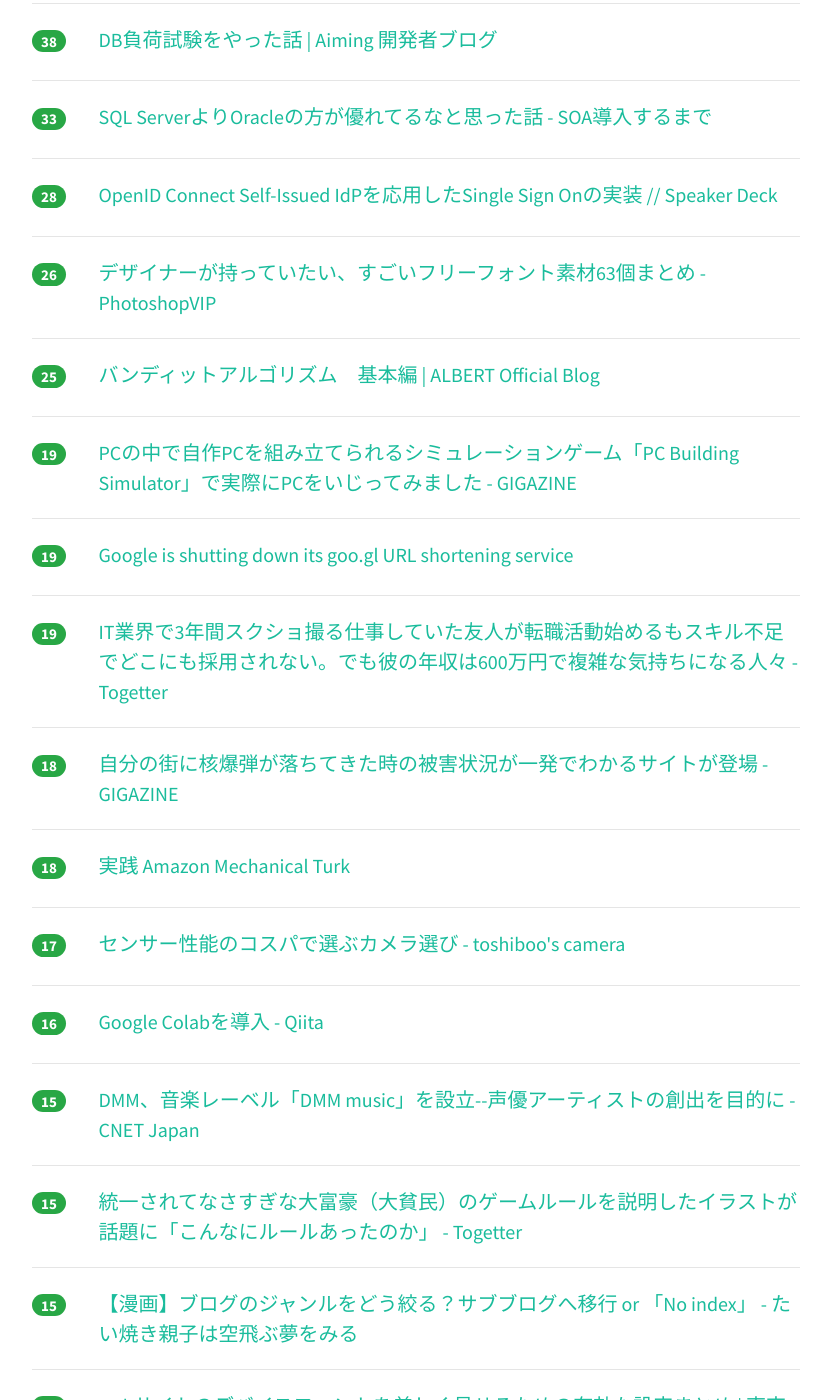
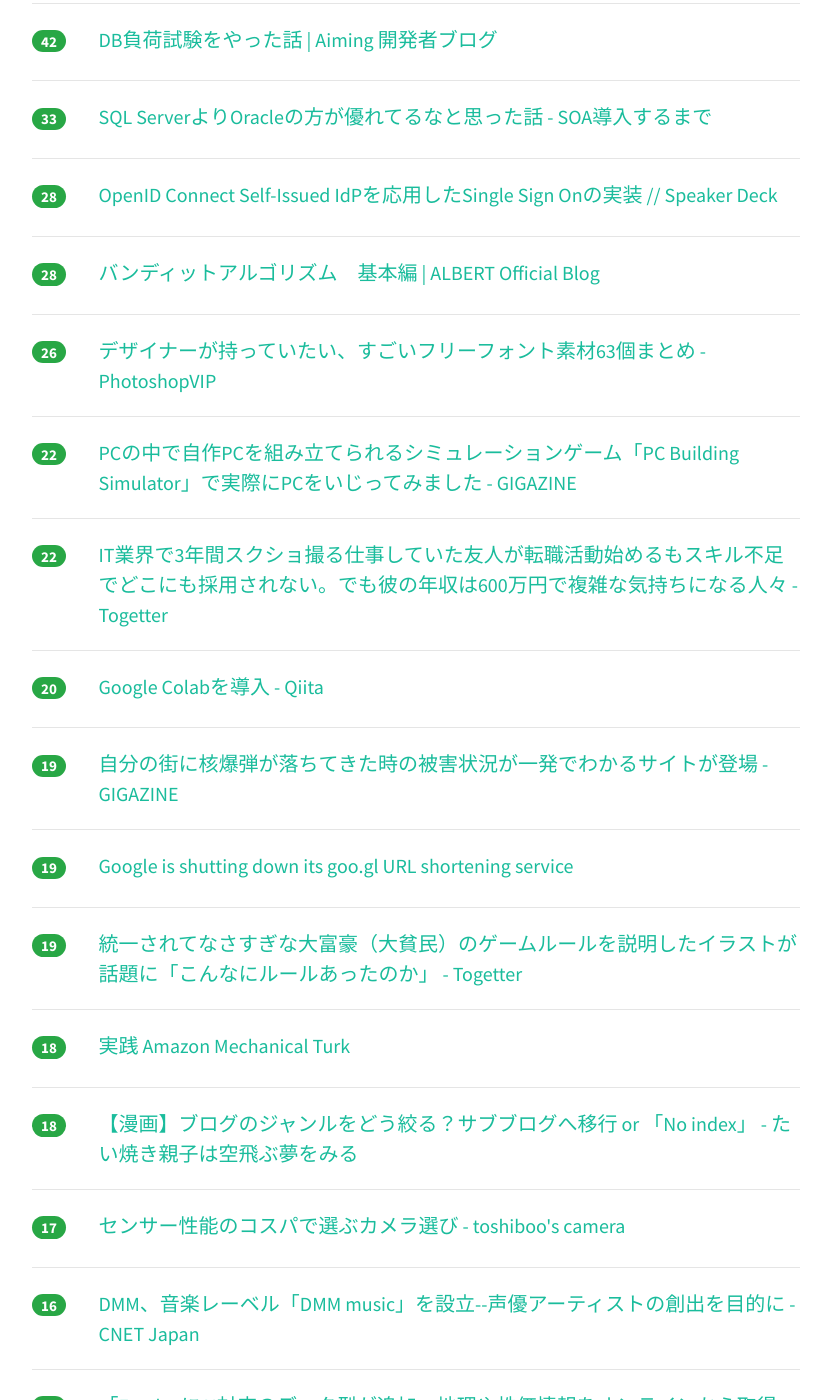
Before and after one commit to yatta47/hatena-matome-site, a Jekyll site: the page built from _posts/2018-03-31-hatena.md, in a window 1280 px wide and 1400 px high, scrolled down 652 px. Shown: the whole window, without its empty margins (224-1055 px from the left). Built offline with Jekyll 4.4.1, drawn with Linux system fonts in a browser that asks for light colours; nearby versions of some CDN libraries; part of the change alters nothing that is shown; some of the changed text lies outside the part shown.

Commit message:
Updated 2018-03-31

```diff
--- a/_posts/2018-03-31-hatena.md
+++ b/_posts/2018-03-31-hatena.md
@@ -1,28 +1,28 @@
 ---
 layout: post
 title:  "2018-03-31 はてぶIT"
-date:   2018-03-31 10:02:59
+date:   2018-03-31 11:02:32
 tags: [it-hotentry]
 ---
-22 件のデータあり
+24 件のデータあり
 
 <hr><div class="row">
-<div class="col-1"><span class="badge badge-pill badge-success h2">102</span></div>
+<div class="col-1"><span class="badge badge-pill badge-success h2">129</span></div>
 <div class="col-11"><a href='https://anond.hatelabo.jp/20180330214636' target='_blank'>ゲーム翻訳の現状</a></div>
 </div>
 <hr>
 <div class="row">
-<div class="col-1"><span class="badge badge-pill badge-success h2">49</span></div>
+<div class="col-1"><span class="badge badge-pill badge-success h2">68</span></div>
 <div class="col-11"><a href='https://togetter.com/li/1213646' target='_blank'>朝日新聞記者「騒動後、技術開発に影響出ていた」⇨PEZY関係者「当事者ですが影響出ていないけどもソースは？」 - Togetter</a></div>
 </div>
 <hr>
 <div class="row">
-<div class="col-1"><span class="badge badge-pill badge-success h2">42</span></div>
+<div class="col-1"><span class="badge badge-pill badge-success h2">57</span></div>
 <div class="col-11"><a href='https://headlines.yahoo.co.jp/hl?a=20180331-00000012-zdn_m-sci' target='_blank'>テザリング不要なauユーザーは3月中の解約を忘れずに （ITmedia Mobile） - Yahoo!ニュース</a></div>
 </div>
 <hr>
 <div class="row">
-<div class="col-1"><span class="badge badge-pill badge-success h2">38</span></div>
+<div class="col-1"><span class="badge badge-pill badge-success h2">42</span></div>
 <div class="col-11"><a href='https://developer.aiming-inc.com/infra/db-loadtest/' target='_blank'>DB負荷試験をやった話 | Aiming 開発者ブログ</a></div>
 </div>
 <hr>
@@ -37,18 +37,33 @@ tags: [it-hotentry]
 </div>
 <hr>
 <div class="row">
+<div class="col-1"><span class="badge badge-pill badge-success h2">28</span></div>
+<div class="col-11"><a href='https://blog.albert2005.co.jp/2017/01/23/%E3%83%90%E3%83%B3%E3%83%87%E3%82%A3%E3%83%83%E3%83%88%E3%82%A2%E3%83%AB%E3%82%B4%E3%83%AA%E3%82%BA%E3%83%A0%E3%80%80%E5%9F%BA%E6%9C%AC%E7%B7%A8/' target='_blank'>バンディットアルゴリズム　基本編 | ALBERT Official Blog</a></div>
+</div>
+<hr>
+<div class="row">
 <div class="col-1"><span class="badge badge-pill badge-success h2">26</span></div>
 <div class="col-11"><a href='http://photoshopvip.net/107956' target='_blank'>デザイナーが持っていたい、すごいフリーフォント素材63個まとめ - PhotoshopVIP</a></div>
 </div>
 <hr>
 <div class="row">
-<div class="col-1"><span class="badge badge-pill badge-success h2">25</span></div>
-<div class="col-11"><a href='https://blog.albert2005.co.jp/2017/01/23/%E3%83%90%E3%83%B3%E3%83%87%E3%82%A3%E3%83%83%E3%83%88%E3%82%A2%E3%83%AB%E3%82%B4%E3%83%AA%E3%82%BA%E3%83%A0%E3%80%80%E5%9F%BA%E6%9C%AC%E7%B7%A8/' target='_blank'>バンディットアルゴリズム　基本編 | ALBERT Official Blog</a></div>
+<div class="col-1"><span class="badge badge-pill badge-success h2">22</span></div>
+<div class="col-11"><a href='https://gigazine.net/news/20180330-pc-building-simulator/' target='_blank'>PCの中で自作PCを組み立てられるシミュレーションゲーム「PC Building Simulator」で実際にPCをいじってみました - GIGAZINE</a></div>
+</div>
+<hr>
+<div class="row">
+<div class="col-1"><span class="badge badge-pill badge-success h2">22</span></div>
+<div class="col-11"><a href='https://togetter.com/li/1213467' target='_blank'>IT業界で3年間スクショ撮る仕事していた友人が転職活動始めるもスキル不足でどこにも採用されない。でも彼の年収は600万円で複雑な気持ちになる人々 - Togetter</a></div>
+</div>
+<hr>
+<div class="row">
+<div class="col-1"><span class="badge badge-pill badge-success h2">20</span></div>
+<div class="col-11"><a href='https://qiita.com/clocker/items/ebeb5ea9ce216e1d6205' target='_blank'>Google Colabを導入 - Qiita</a></div>
 </div>
 <hr>
 <div class="row">
 <div class="col-1"><span class="badge badge-pill badge-success h2">19</span></div>
-<div class="col-11"><a href='https://gigazine.net/news/20180330-pc-building-simulator/' target='_blank'>PCの中で自作PCを組み立てられるシミュレーションゲーム「PC Building Simulator」で実際にPCをいじってみました - GIGAZINE</a></div>
+<div class="col-11"><a href='https://gigazine.net/news/20180330-outrider-interactive-nuke-map/' target='_blank'>自分の街に核爆弾が落ちてきた時の被害状況が一発でわかるサイトが登場 - GIGAZINE</a></div>
 </div>
 <hr>
 <div class="row">
@@ -58,17 +73,17 @@ tags: [it-hotentry]
 <hr>
 <div class="row">
 <div class="col-1"><span class="badge badge-pill badge-success h2">19</span></div>
-<div class="col-11"><a href='https://togetter.com/li/1213467' target='_blank'>IT業界で3年間スクショ撮る仕事していた友人が転職活動始めるもスキル不足でどこにも採用されない。でも彼の年収は600万円で複雑な気持ちになる人々 - Togetter</a></div>
-</div>
-<hr>
-<div class="row">
-<div class="col-1"><span class="badge badge-pill badge-success h2">18</span></div>
-<div class="col-11"><a href='https://gigazine.net/news/20180330-outrider-interactive-nuke-map/' target='_blank'>自分の街に核爆弾が落ちてきた時の被害状況が一発でわかるサイトが登場 - GIGAZINE</a></div>
+<div class="col-11"><a href='https://togetter.com/li/1213527' target='_blank'>統一されてなさすぎな大富豪（大貧民）のゲームルールを説明したイラストが話題に「こんなにルールあったのか」 - Togetter</a></div>
 </div>
 <hr>
 <div class="row">
 <div class="col-1"><span class="badge badge-pill badge-success h2">18</span></div>
 <div class="col-11"><a href='https://www.slideshare.net/Ayako_Hasegawa/amazon-mechanical-turk-92372451' target='_blank'>実践 Amazon Mechanical Turk</a></div>
+</div>
+<hr>
+<div class="row">
+<div class="col-1"><span class="badge badge-pill badge-success h2">18</span></div>
+<div class="col-11"><a href='http://www.taiyaki-oyako.com/entry/manga-blog-category' target='_blank'>【漫画】ブログのジャンルをどう絞る？サブブログへ移行 or 「No index」 - たい焼き親子は空飛ぶ夢をみる</a></div>
 </div>
 <hr>
 <div class="row">
@@ -78,22 +93,22 @@ tags: [it-hotentry]
 <hr>
 <div class="row">
 <div class="col-1"><span class="badge badge-pill badge-success h2">16</span></div>
-<div class="col-11"><a href='https://qiita.com/clocker/items/ebeb5ea9ce216e1d6205' target='_blank'>Google Colabを導入 - Qiita</a></div>
-</div>
-<hr>
-<div class="row">
-<div class="col-1"><span class="badge badge-pill badge-success h2">15</span></div>
 <div class="col-11"><a href='https://japan.cnet.com/article/35116989/' target='_blank'>DMM、音楽レーベル「DMM music」を設立--声優アーティストの創出を目的に - CNET Japan</a></div>
 </div>
 <hr>
 <div class="row">
 <div class="col-1"><span class="badge badge-pill badge-success h2">15</span></div>
-<div class="col-11"><a href='https://togetter.com/li/1213527' target='_blank'>統一されてなさすぎな大富豪（大貧民）のゲームルールを説明したイラストが話題に「こんなにルールあったのか」 - Togetter</a></div>
+<div class="col-11"><a href='https://japanese.engadget.com/2018/03/30/excel-ai/' target='_blank'>「Excel」にAI対応のデータ型が追加、地理や株価情報をオンラインから取得 - Engadget 日本版</a></div>
 </div>
 <hr>
 <div class="row">
 <div class="col-1"><span class="badge badge-pill badge-success h2">15</span></div>
-<div class="col-11"><a href='http://www.taiyaki-oyako.com/entry/manga-blog-category' target='_blank'>【漫画】ブログのジャンルをどう絞る？サブブログへ移行 or 「No index」 - たい焼き親子は空飛ぶ夢をみる</a></div>
+<div class="col-11"><a href='https://js.tensorflow.org/' target='_blank'>TensorFlow.js</a></div>
+</div>
+<hr>
+<div class="row">
+<div class="col-1"><span class="badge badge-pill badge-success h2">14</span></div>
+<div class="col-11"><a href='https://gigazine.net/news/20180330-google-remove-autocomplete-kodi/' target='_blank'>Googleが「著作権侵害対策」でメディアプレイヤー「Kodi」をオートコンプリート候補から削除か - GIGAZINE</a></div>
 </div>
 <hr>
 <div class="row">
@@ -102,17 +117,12 @@ tags: [it-hotentry]
 </div>
 <hr>
 <div class="row">
-<div class="col-1"><span class="badge badge-pill badge-success h2">12</span></div>
-<div class="col-11"><a href='https://gigazine.net/news/20180330-google-remove-autocomplete-kodi/' target='_blank'>Googleが「著作権侵害対策」でメディアプレイヤー「Kodi」をオートコンプリート候補から削除か - GIGAZINE</a></div>
+<div class="col-1"><span class="badge badge-pill badge-success h2">13</span></div>
+<div class="col-11"><a href='https://github.com/golang-standards/project-layout' target='_blank'>GitHub - golang-standards/project-layout: Standard Go Project Layout</a></div>
 </div>
 <hr>
 <div class="row">
-<div class="col-1"><span class="badge badge-pill badge-success h2">11</span></div>
-<div class="col-11"><a href='https://japanese.engadget.com/2018/03/30/excel-ai/' target='_blank'>「Excel」にAI対応のデータ型が追加、地理や株価情報をオンラインから取得 - Engadget 日本版</a></div>
-</div>
-<hr>
-<div class="row">
-<div class="col-1"><span class="badge badge-pill badge-success h2">8</span></div>
+<div class="col-1"><span class="badge badge-pill badge-success h2">10</span></div>
 <div class="col-11"><a href='http://www.afpbb.com/articles/-/3169476' target='_blank'>人命よりも成長優先？ フェイスブック、流出の内部文書が物議　写真1枚　国際ニュース：AFPBB News</a></div>
 </div>
 <hr>
```
